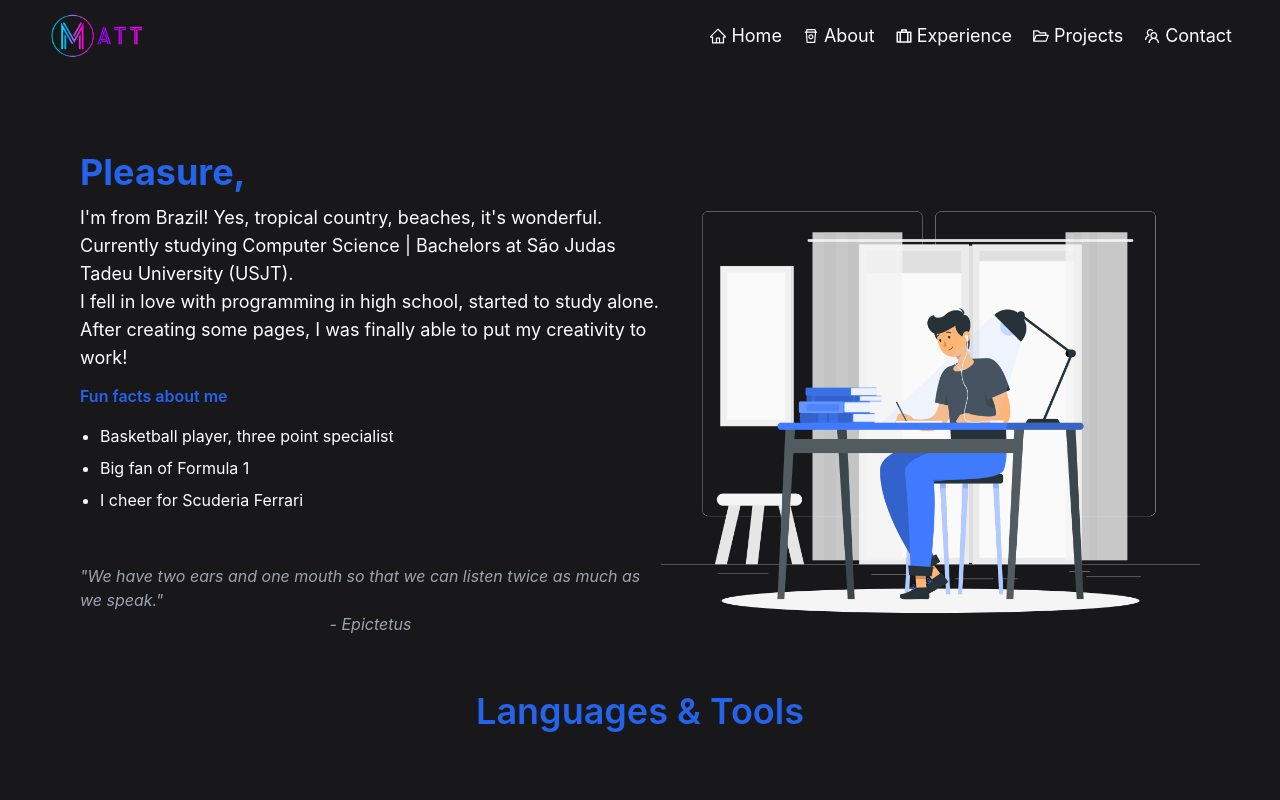
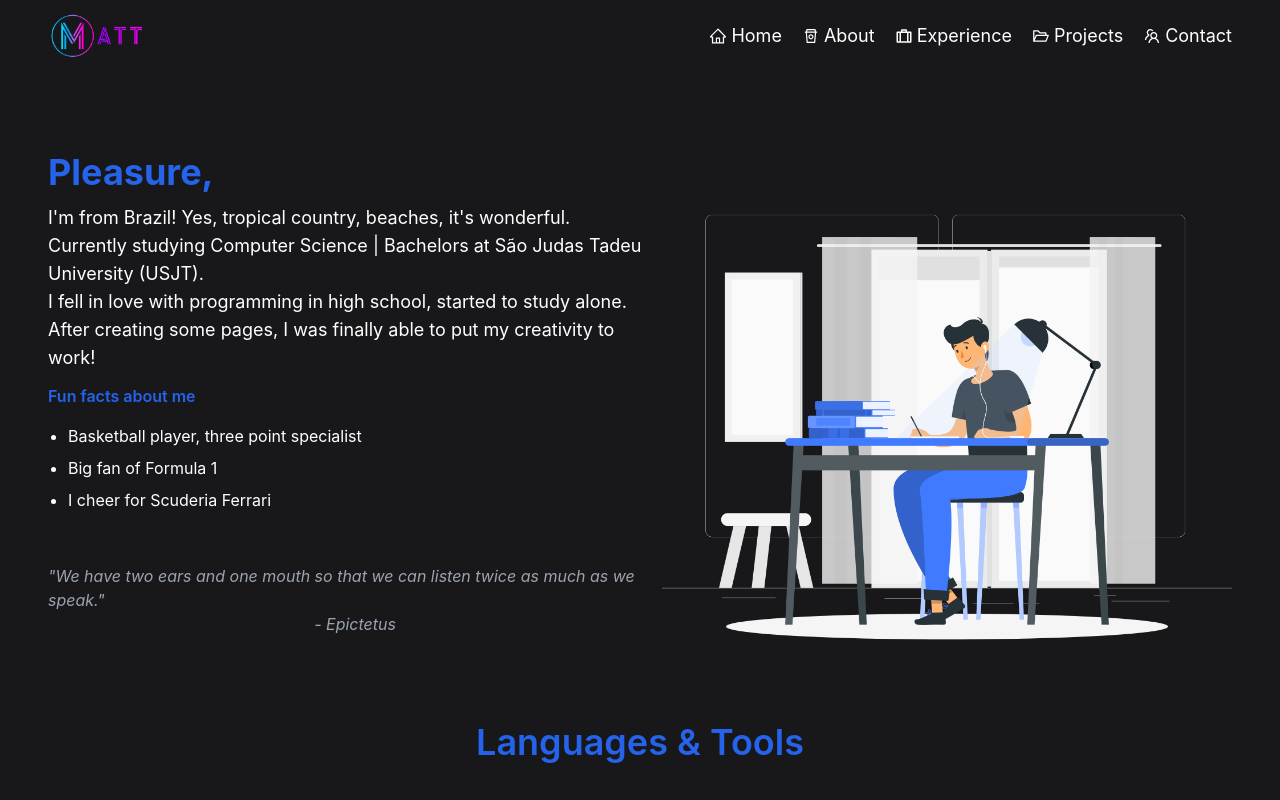
Before and after one commit to cmatt7/react-portfolio, a React (Vite) app: page /about in a window 1280 px wide. Shown: the top 800 px of the page. Built offline with nearby package versions, Linux system fonts and the light colour scheme.

Commit message:
pages lg:padding

```diff
--- a/src/pages/About.jsx
+++ b/src/pages/About.jsx
@@ -4,7 +4,7 @@ import Languages from "../components/Languages.component";
 
 export default function About() {
     return (
-        <section className="flex flex-col px-6 lg:px-20 2xl:px-40 mt-20">
+        <section className="flex flex-col px-6 lg:px-12 2xl:px-40 mt-20">
             <ParticlesComponent />
 
             <AboutMe/>
--- /dev/null
+++ b/src/pages/Contact.jsx
@@ -0,0 +1,9 @@
+import ParticlesComponent from "../components/Particles.component";
+
+export default function Contact() {
+    return(
+        <section className="flex flex-col lg:flex-row lg:justify-between gap-x-20 h-screen px-6 lg:px-12 2xl:px-40">
+            <ParticlesComponent/>
+        </section>
+    )
+}
--- /dev/null
+++ b/src/pages/Experience.jsx
@@ -0,0 +1,10 @@
+import ParticlesComponent from "../components/Particles.component";
+
+export default function Experience() {
+    return (
+        <section className="flex flex-col lg:flex-row lg:justify-between gap-x-20 h-screen px-6 lg:px-12 2xl:px-40">
+            <ParticlesComponent />
+
+        </section>
+    )
+}
--- a/src/pages/Home.jsx
+++ b/src/pages/Home.jsx
@@ -9,7 +9,7 @@ import ParticlesComponent from "../components/Particles.component";
 
 export default function Home() {
     return (
-        <section className="flex flex-col lg:flex-row lg:justify-between h-screen w-full px-6 lg:px-20 2xl:px-40 lg:-mt-20">
+        <section className="flex flex-col lg:flex-row lg:justify-between h-screen w-full px-6 lg:px-12 2xl:px-40 lg:-mt-20">
             <div className="flex flex-col justify-end lg:justify-center text-white h-full gap-y-4">
                 <span className="text-5xl text-blue-600">Hey there,</span>
                 <h1 className="text-6xl">I am <span className="font-bold">Matt.</span></h1>
```
